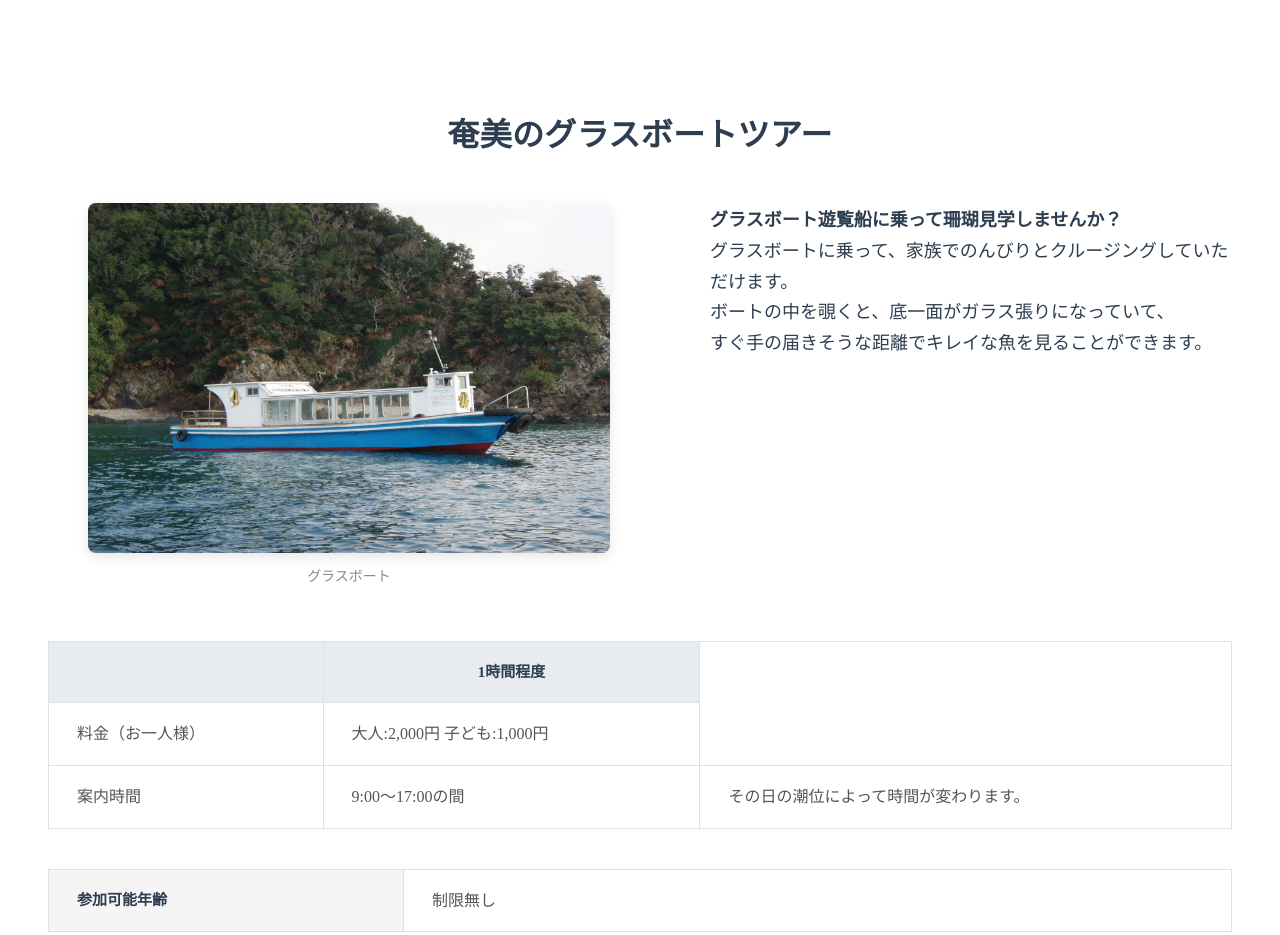
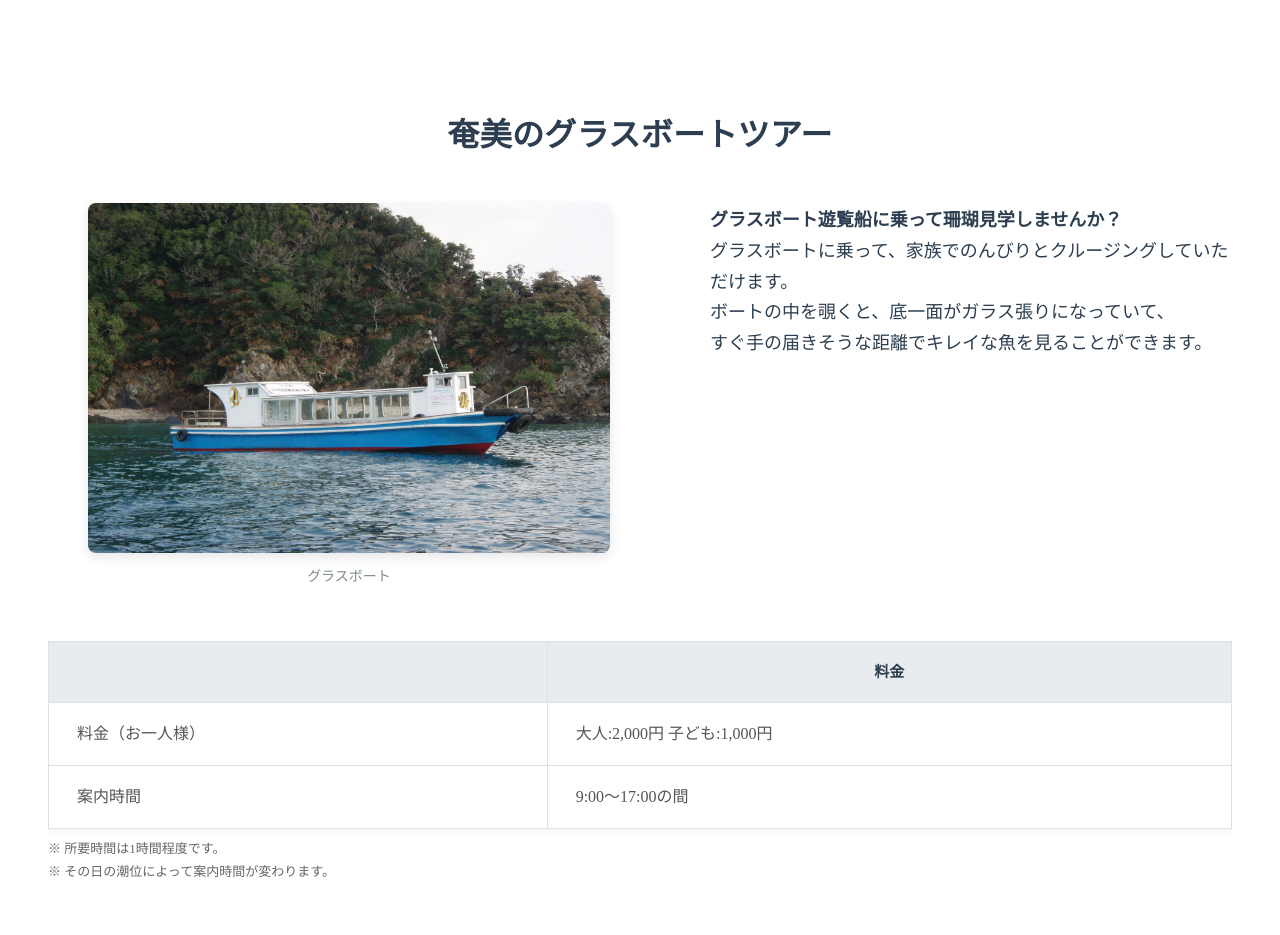
Before and after one commit to reolch/amamiaman, a Next.js app: page /GlassBoatPage/GlassBoatPage in a window 1280 px wide. Shown: the top 935 px of the page. Built offline with nearby package versions, Linux system fonts and the light colour scheme.

Commit message:
upadate glassboatpage

```diff
--- a/src/pages/GlassBoatPage/GlassBoatPage.jsx
+++ b/src/pages/GlassBoatPage/GlassBoatPage.jsx
@@ -55,7 +55,7 @@ const GlassBoatPage = () => {
             <thead>
               <tr className={styles.headerRow}>
                 <th scope="col">&nbsp;</th>
-                <th scope="col">1時間程度</th>
+                <th scope="col">料金</th>
               </tr>
             </thead>
             <tbody>
@@ -66,10 +66,13 @@ const GlassBoatPage = () => {
               <tr>
                 <td>案内時間</td>
                 <td>9:00～17:00の間</td>
-                <td>その日の潮位によって時間が変わります。</td>
               </tr>
             </tbody>
           </table>
+          <p className={styles.tableNote}>
+            ※ 所要時間は1時間程度です。<br />
+            ※ その日の潮位によって案内時間が変わります。
+          </p>
         </section>
 
         {/* 参加可能年齢テーブル */}
--- a/src/pages/GlassBoatPage/GlassBoatPage.module.css
+++ b/src/pages/GlassBoatPage/GlassBoatPage.module.css
@@ -101,6 +101,13 @@
   background-color: #e9ecef;
   text-align: center;
   font-weight: 600;
+}
+
+.tableNote {
+  margin-top: 8px;
+  font-size: 0.8125rem;
+  color: #666;
+  line-height: 1.8;
 }
 
 .label {
```
